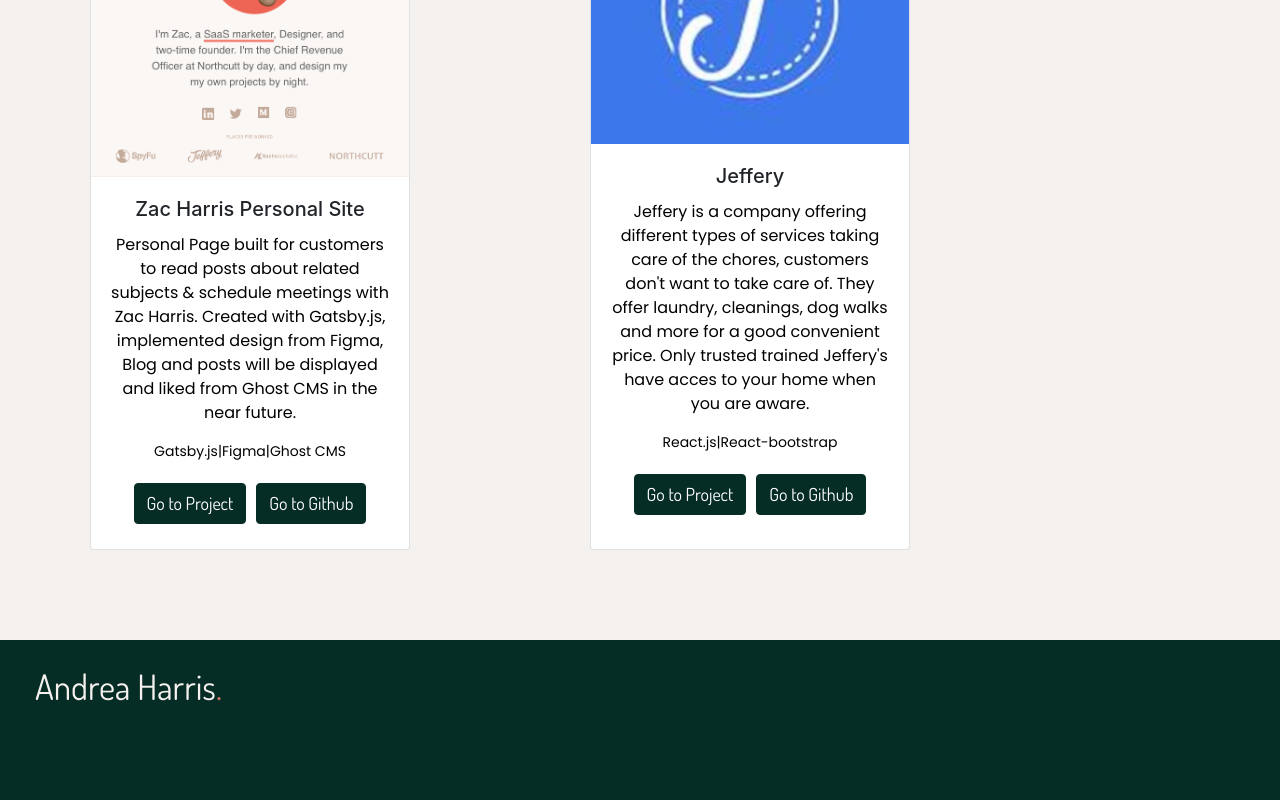
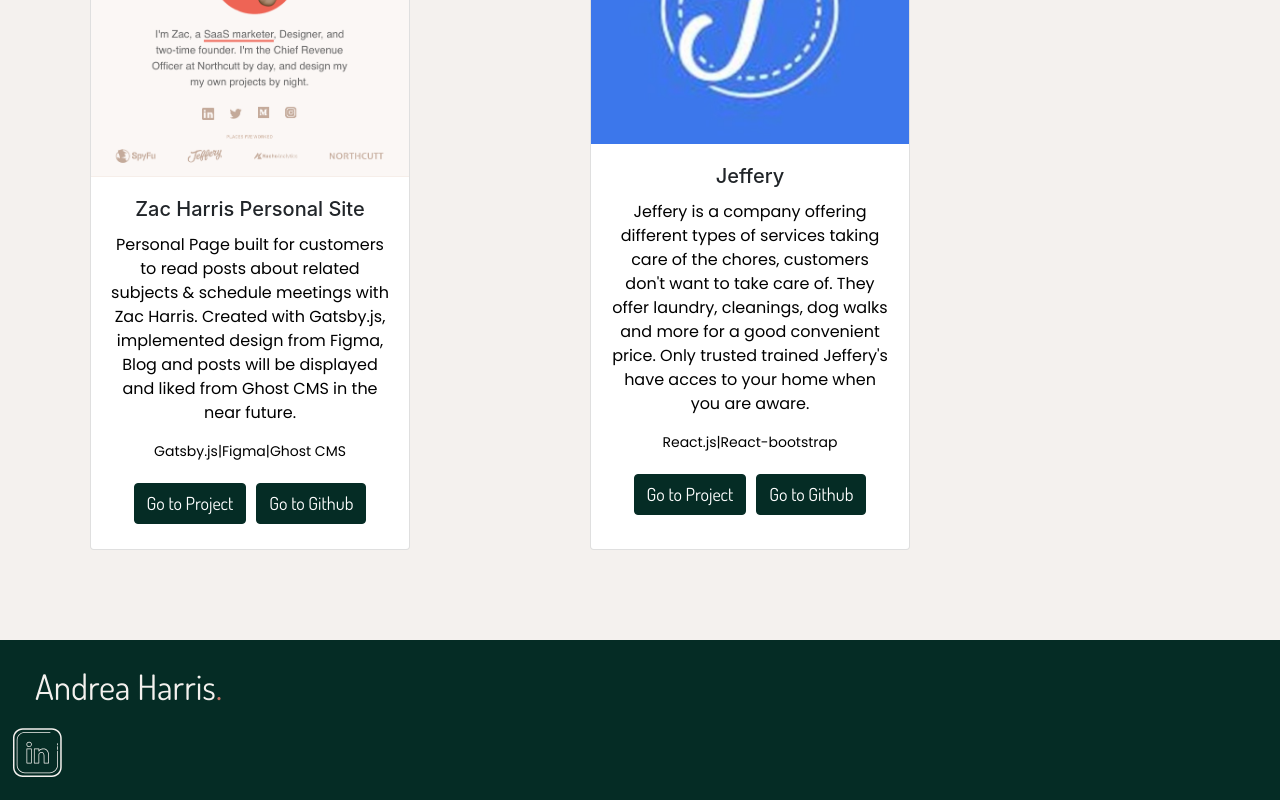
Before and after one commit to harrisharris1/andrea-portfolio, a React (Create React App) app in the folder portfolio/: page / in a window 1280 px wide. Shown: the part 2450-3250 px from the top of the page. Built offline with nearby package versions, Linux system fonts and the light colour scheme.

Commit message:
linkedin icon

```diff
--- a/portfolio/src/components/footer.js
+++ b/portfolio/src/components/footer.js
@@ -1,4 +1,5 @@
 import React from 'react';
+import LinkedIn from '../images/linkedin.svg'
 
 const Footer = () => (
   <div className='FooterContainer'>
@@ -6,6 +7,10 @@
       <h2>
         Andrea Harris<span className='color-dot'>.</span>
       </h2>
+      <span>
+      <a target='_blank' href="https://www.linkedin.com/in/asharris12/"> <img src={LinkedIn} width='75px' alt='LinkedIn icon'></img> </a>
+
+      </span>
     </div>
   </div>
 );
```
